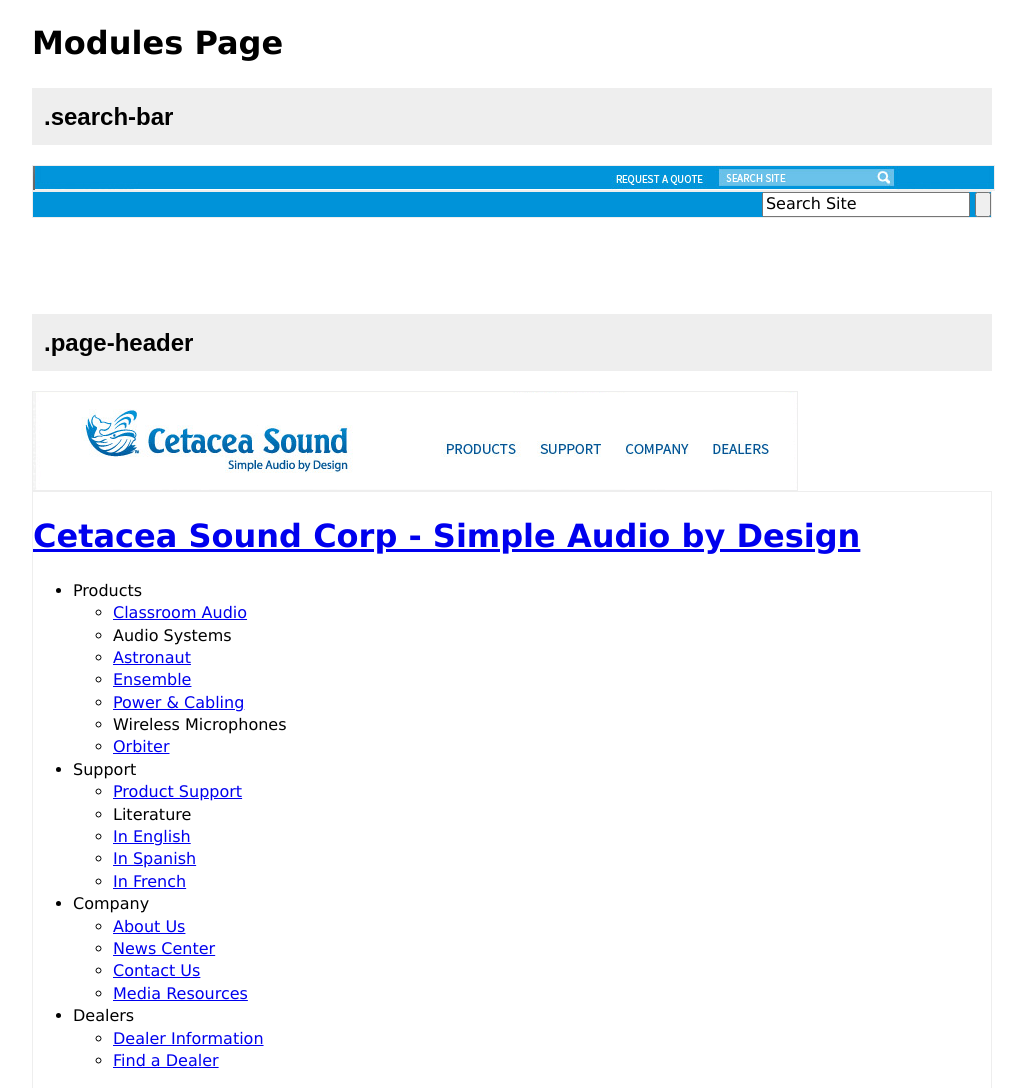
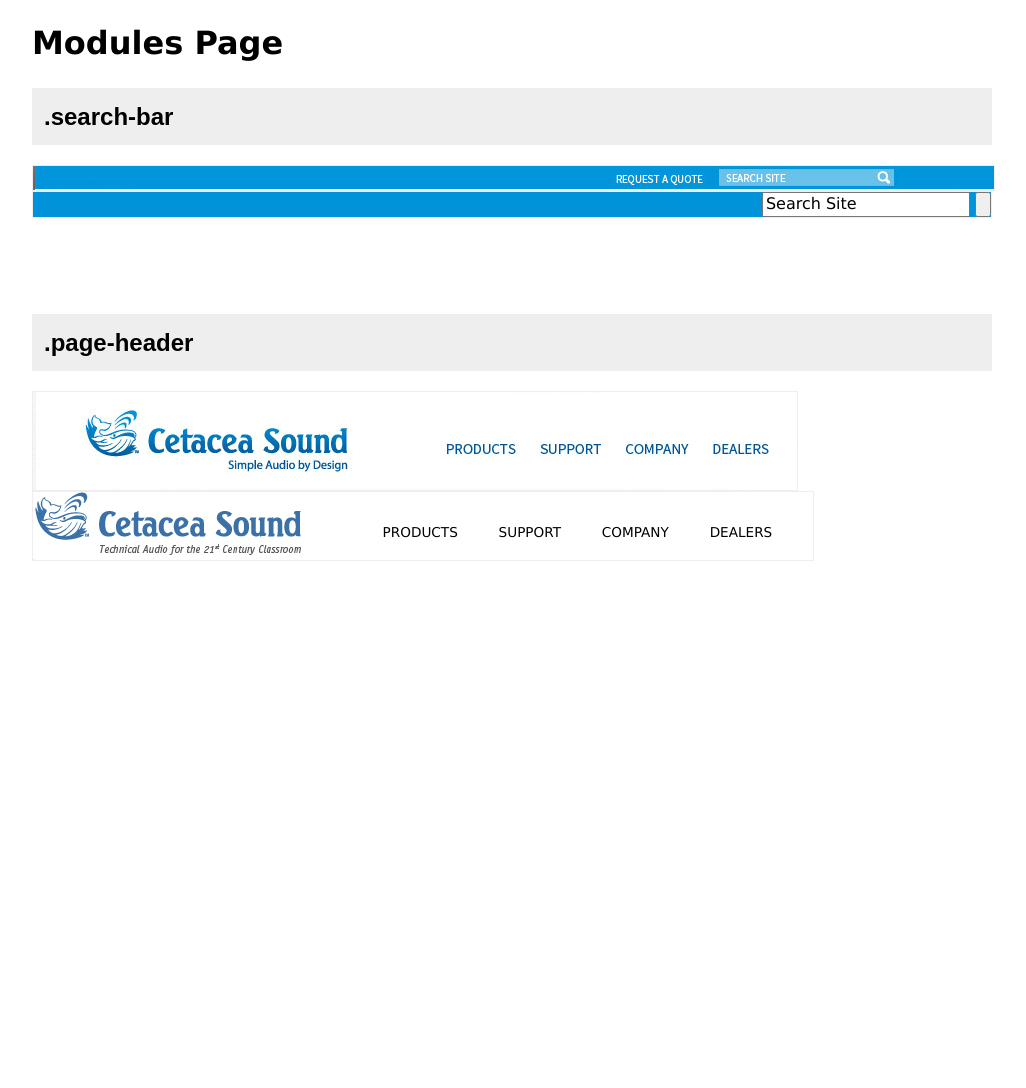
Before and after one commit to rjgoetz/cetacea-sound, a website: page app/modules.html in a window 1280 px wide. Shown: the top 1088 px of the page, without its empty margins (128-1154 px from the left). After the commit the page ends 800 px from the top, so only its background shows below. Drawn offline with nearby package versions, Linux system fonts and the light colour scheme; files that its build step writes are made by us from their sources.

Commit message:
started page-header style

```diff
--- a/app/modules.html
+++ b/app/modules.html
@@ -47,31 +47,34 @@
       <img class="sample-image" src="modules/page-header.gif" alt="Page Header">
 
       <!--Begin Page Header-->
-      <header>
-        <h1><a href="index.html">Cetacea Sound Corp - Simple Audio by Design</a></h1>
+      <header class="page-header">
+        <div>
+          <h1>Cetacea Sound Corp - Simple Audio by Design</h1>
+          <a href="index.html"></a>
+        </div>
         <nav>
           <ul>
-            <li>Products
+            <li class="nav-category">Products
               <ul>
                 <li><a href="#">Classroom Audio</a></li>
-                <li>Audio Systems</li>
+                <li class="nav-break">Audio Systems</li>
                 <li><a href="#">Astronaut</a></li>
                 <li><a href="#">Ensemble</a></li>
                 <li><a href="#">Power &amp; Cabling</a></li>
-                <li>Wireless Microphones</li>
+                <li class="nav-break">Wireless Microphones</li>
                 <li><a href="#">Orbiter</a></li>
               </ul>
             </li>
-            <li>Support
+            <li class="nav-category">Support
               <ul>
                 <li><a href="#">Product Support</a></li>
-                <li>Literature</li>
+                <li class="nav-break">Literature</li>
                 <li><a href="#">In English</a></li>
                 <li><a href="#">In Spanish</a></li>
                 <li><a href="#">In French</a></li>
               </ul>
             </li>
-            <li>Company
+            <li class="nav-category">Company
               <ul>
                 <li><a href="#">About Us</a></li>
                 <li><a href="#">News Center</a></li>
@@ -79,7 +82,7 @@
                 <li><a href="#">Media Resources</a></li>
               </ul>
             </li>
-            <li>Dealers
+            <li class="nav-category">Dealers
               <ul>
                 <li><a href="#">Dealer Information</a></li>
                 <li><a href="#">Find a Dealer</a></li>
--- a/app/styles/_globals.scss
+++ b/app/styles/_globals.scss
@@ -12,3 +12,9 @@
 	margin: 0 auto;
 	font: 1em/1.4 $font-stack-sans;
 }
+
+ul {
+	list-style-type: none;
+	margin: 0;
+	padding: 0;
+}
--- /dev/null
+++ b/app/styles/_page-header.scss
@@ -0,0 +1,94 @@
+// _page-header.scss
+
+.page-header {
+	div {
+		width: 268 / 16 * 1rem;
+		height: 68 / 16 * 1rem;
+		float: left;
+		h1 {
+			@include visuallyhidden;
+		}
+		a {
+			display: block;
+			width: 100%;
+			height: 100%;
+			background: url('../images/logo-header.jpg') no-repeat;
+		}
+	}
+	nav {
+		float: left;
+		margin: 2.25em 0 0 6em;
+		font-size: .85em;
+		a {
+			display: block;
+			padding: .5em 0;
+			text-transform: none;
+			text-decoration: none;
+			color: $black;
+		}
+		ul ul {
+			position: absolute;
+			left: 0;
+			width: 12em;
+			border: 1px solid $grey;
+			& li:first-child {
+				padding-top: 1em;
+			}
+		}
+		.nav-category {
+			float: left;
+			position: relative;
+			overflow: hidden;
+			padding-right: 3em;
+			text-transform: uppercase;
+			&:hover {
+				overflow: initial;
+			}
+		}
+		.nav-break {
+			font-weight: bold;
+			border-top: 1px solid $grey;
+			padding: .5em 0;
+			text-transform: none;
+		}
+	}
+	@include clearfix;
+}
+
+/*
+nav {
+	background: #eee;
+	border-bottom: 2px solid #999;
+	}
+	nav li {
+		list-style-type: none;
+	}
+	nav a {
+		display: block;
+		color: green;
+		text-decoration: none;
+		padding: .5em 1em;
+		}
+		nav a:hover {
+			background: #666;
+			color: #fff;
+			}
+			nav ul ul {
+				position: absolute;
+				left: 0px;
+				background: #eee;
+				}
+				nav li li a {
+					min-width: 6em;
+					border-top: 2px solid #ccc;
+				}
+
+.nav-lv1 {
+	position: relative;
+	display: inline-block;
+	overflow: hidden;
+	vertical-align: bottom;
+	}
+	.nav-lv1:hover {
+		overflow: initial;
+	}*/
--- a/app/styles/_variables.scss
+++ b/app/styles/_variables.scss
@@ -4,6 +4,7 @@
 $white: #fff;
 $black: #333;
 $grey: #eee;
+$dark-grey: #999;
 $blue-bright: #0093D9;
 
 // Fonts
--- a/app/styles/main.scss
+++ b/app/styles/main.scss
@@ -8,3 +8,4 @@
 // modules
 @import "css-module";
 @import "search-bar";
+@import "page-header";
```
Also changed, not shown: app/index.html (+5 -2 lines), app/images/logo-header.jpg (added).
